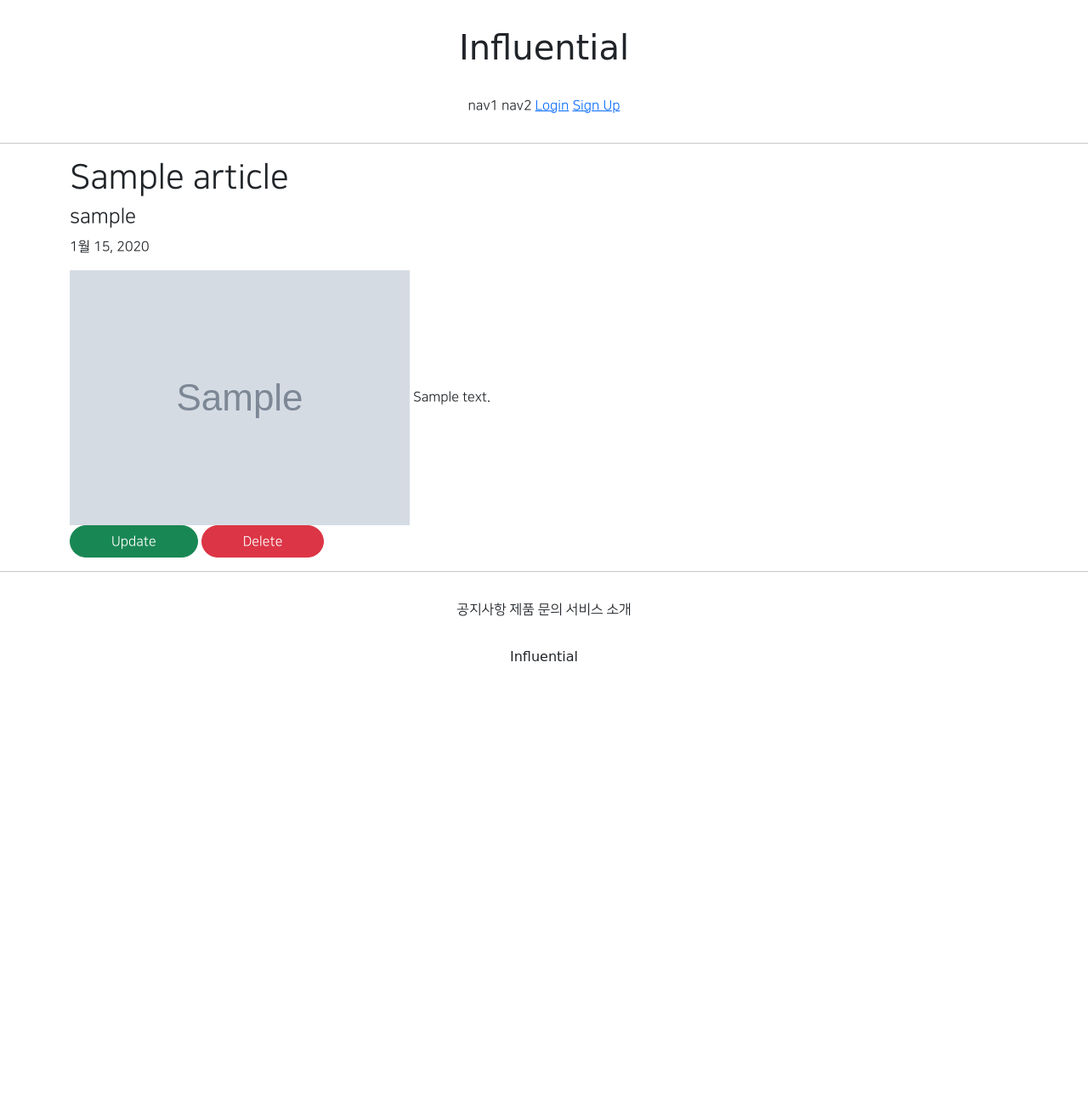
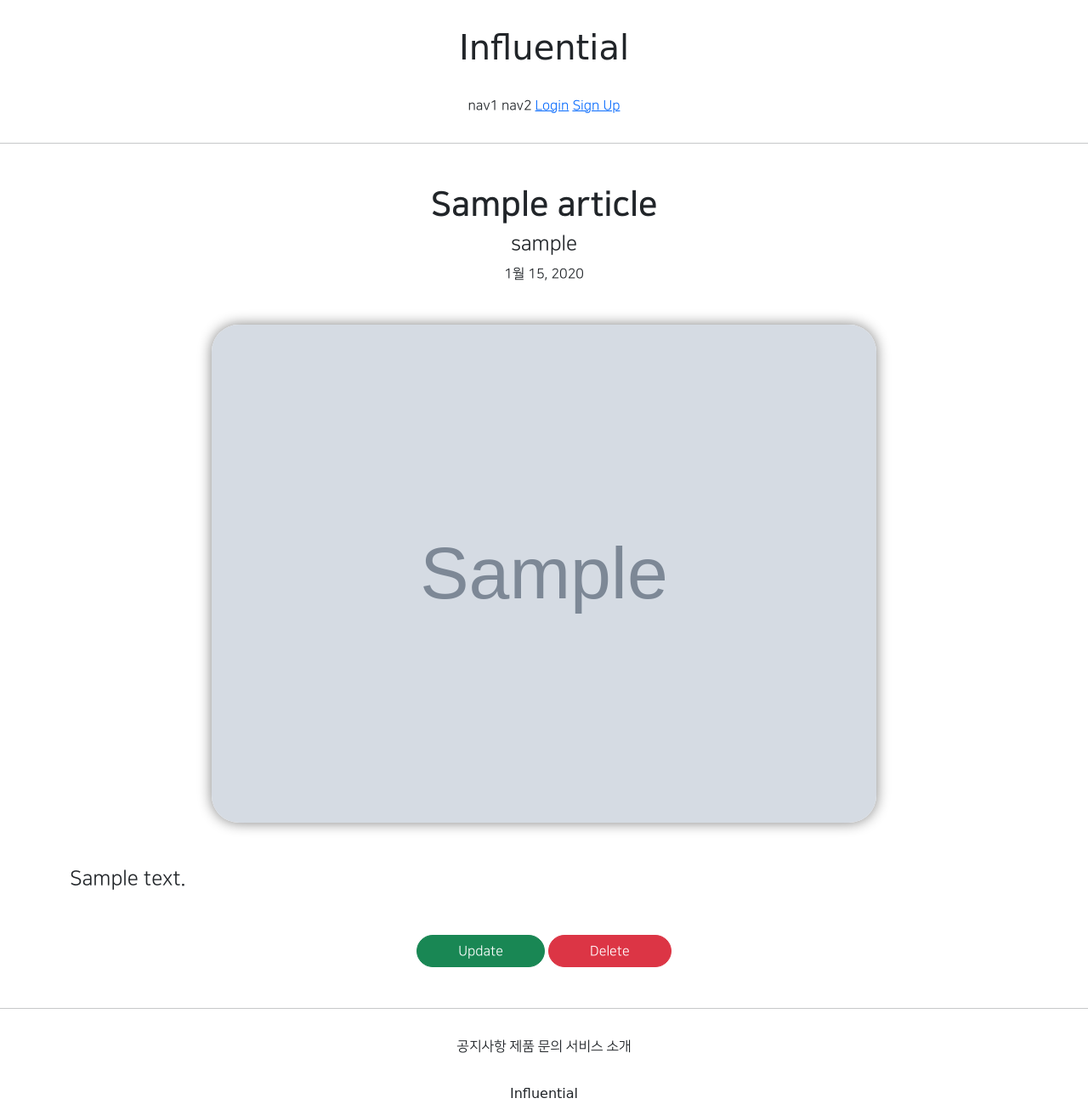
Before and after one commit to hokoro/cheon01copy, a Django app: page /article/detail/1 in a window 1280 px wide. Shown: the whole page at 85% size. Before the commit the page ends 778 px from the top, so only its background shows below. Run offline with Django 3.2, Linux system fonts and the light colour scheme; tables that the repository leaves empty hold one stand-in row (values such as "Sample post"); grey boxes marked "Sample" are stand-in pictures; parts of the project's set-up code (start-up, migrations or seed data) failed here and were passed over; some libraries are stand-ins or nearby versions; some web fonts are replaced.

Commit message:
8-5 copycommit1

```diff
--- a/articleapp/templates/articleapp/detail.html
+++ b/articleapp/templates/articleapp/detail.html
@@ -1,14 +1,16 @@
 {% extends 'basecopy.html' %}
 {% block content %}
-    <div class ="container">
-        <div>
-            <h1>{{ target_article.title }}</h1>
+    <div class ="container text-center">
+        <div class="my-5">
+            <h1 class="NNS_B">{{ target_article.title }}</h1>
             <h4>{{ target_article.writer.profile.nickname }}</h4>
             <p>{{ target_article.created_at }}</p>
         </div>
-        <div>
-            <img src = "{{ target_article.image.url }}" alt = "">
+        <div class="my-5">
+            <img src = "{{ target_article.image.url }}" class="article_image" alt = "">
+            <div class="article_content my-5">
             {{ target_article.content }}
+            </div>
             <div>
                 <a href="{% url 'articleapp:update' pk=target_article.pk %}" class="btn btn-success rounded-pill px-5">
                     Update
--- a/static/base.css
+++ b/static/base.css
@@ -40,3 +40,12 @@
 .round_button:hover{
     color:dimgray;
 }
+.article_image{
+    width:70%;
+    border-radius: 2rem;
+    box-shadow: 0 0 1rem grey;
+}
+.article_content{
+    text-align: left;
+    font-size: 1.5rem;
+}
```
